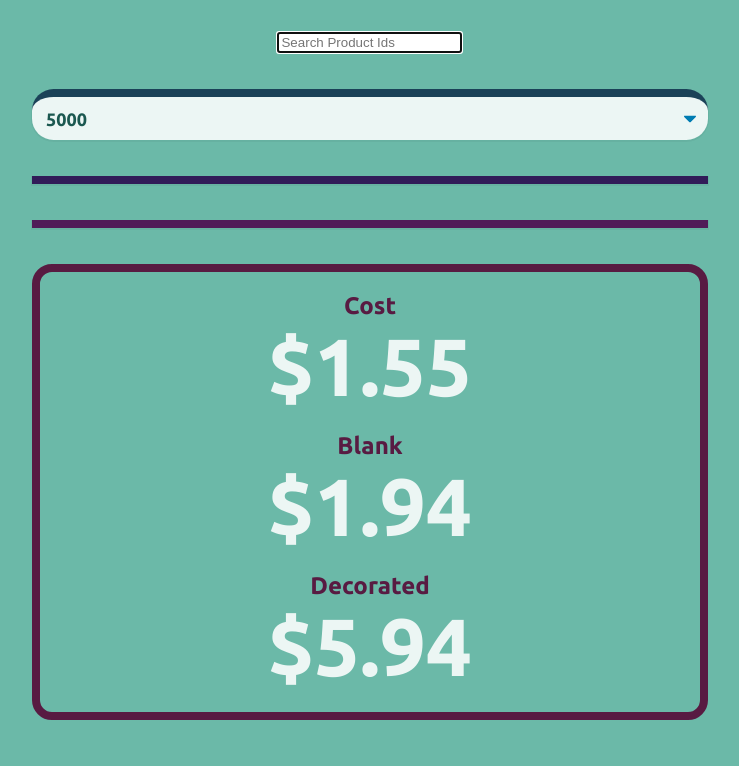
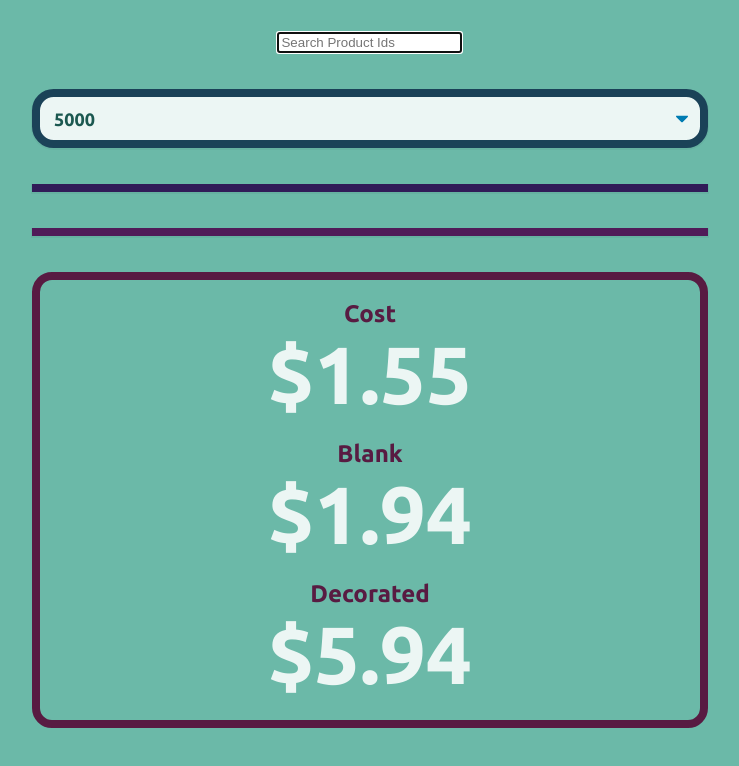
Before and after one commit to daemyonc/react-tshirt-quoter, a React (Create React App) app: page / in a window 1280 px wide. In both pictures the pointer is over the element 639 px from the left and 93 px from the top of the page. Shown: the top 766 px of the page, without its empty margins (270-1009 px from the left). Built offline with nearby package versions, Linux system fonts and the light colour scheme.

Commit message:
Transition styles for dropdowns

```diff
--- a/src/App.css
+++ b/src/App.css
@@ -78,6 +78,7 @@ header {
   height: 0;
   /* padding: .6em 1.4em .5em .8em; */
   padding: 0;
+  transition: all 150ms ease-in-out;;
 }
 .selectResults {
   border-color: var(--clr3);
@@ -91,6 +92,7 @@ header {
 
 select:focus, select:hover {
   border-radius: 1.2rem;
+  border-width: 8px ;
   height: fit-content;
   padding: .6em 1.4em .5em .8em;
 }
```
